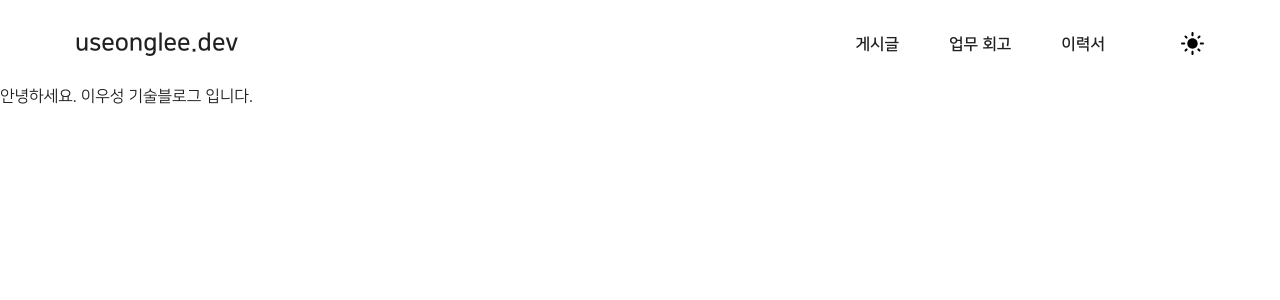
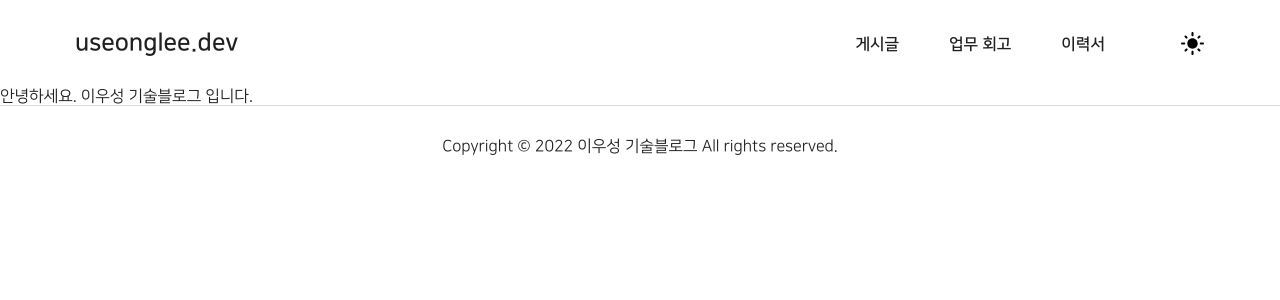
Before and after one commit to useonglee/Tech-Blog, a Next.js app: page / in a window 1280 px wide. Shown: the top 300 px of the page. Built offline with nearby package versions, Linux system fonts and the light colour scheme.

Commit message:
[NOT ISSUE] cannot find module 'footer'

```diff
--- /dev/null
+++ b/src/components/Footer/footer.tsx
@@ -0,0 +1,12 @@
+import React from 'react';
+import { FooterStyle } from './footerStyle';
+
+function Footer() {
+  return (
+    <FooterStyle>
+      <p>Copyright © 2022 이우성 기술블로그 All rights reserved.</p>
+    </FooterStyle>
+  );
+}
+
+export default Footer;
--- a/src/components/common/Layout/index.tsx
+++ b/src/components/common/Layout/index.tsx
@@ -2,7 +2,7 @@ import React, { useCallback, useEffect, useState } from 'react';
 import Head from 'next/head';
 import Link from 'next/link';
 import Header from '@components/header';
-// import Footer from '@components/footer';
+import Footer from '@components/footer/footer';
 import { LayoutStyle } from './layoutStyle';
 import { SiteConfig } from '@config';
 
@@ -61,7 +61,7 @@ function Layout({ children, home }: LayoutPropsType) {
           </Link>
         </div>
       )}
-      {/* <Footer /> */}
+      <Footer />
     </LayoutStyle>
   );
 }
```
Also changed, not shown: src/components/Footer/index.tsx (+2 -12 lines).
